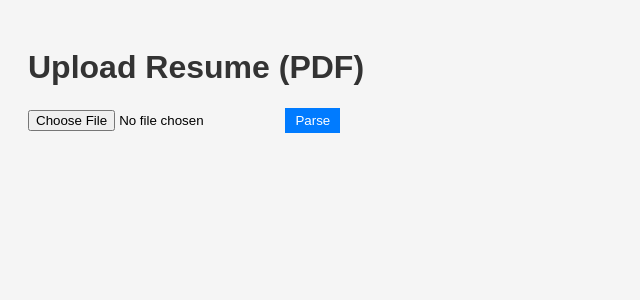
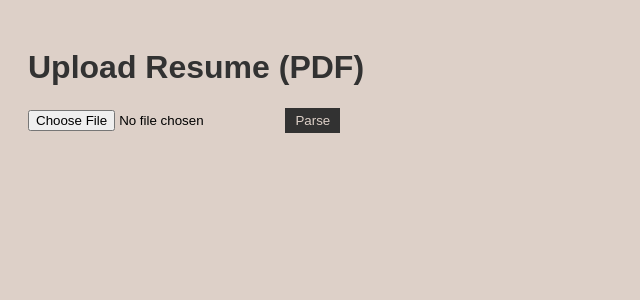
Before and after one commit to deolagama/resumeparsing, a Flask app: page / in a window 1280 px wide. Shown: the top 300 px of the page, without its empty margins (0-640 px from the left). Run offline with Flask 3, Linux system fonts and the light colour scheme.

Commit message:
Update style.css

```diff
--- a/static/style.css
+++ b/static/style.css
@@ -1,18 +1,18 @@
 body {
     font-family: Arial, sans-serif;
     padding: 20px;
-    background: #f5f5f5;
+    background:#DDD0C8;
 }
 h1 {
-    color: #333;
+    color: #323232;
 }
 form {
     margin-bottom: 20px;
 }
 button {
     padding: 5px 10px;
-    background: #007BFF;
-    color: white;
+    background: #323232;
+    color: #DDD0C8;
     border: none;
     cursor: pointer;
 }
```
